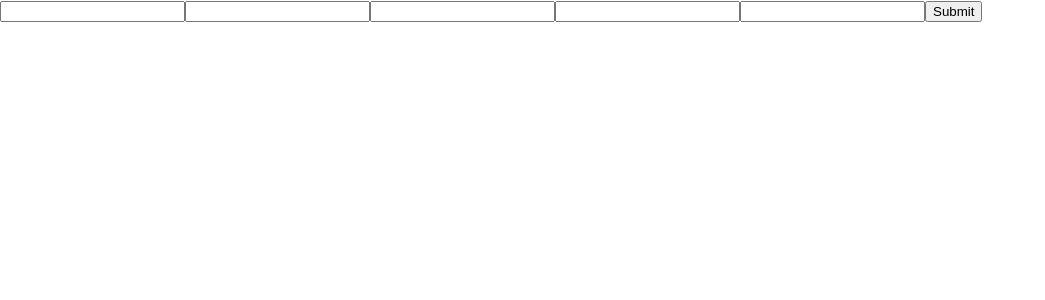
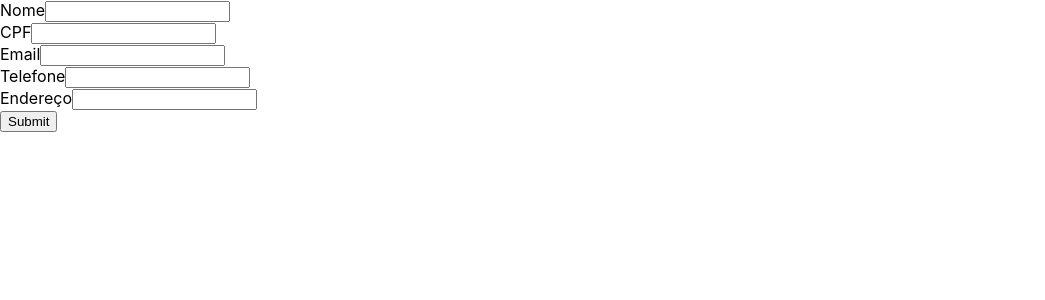
Before and after one commit to caiojlima/desafio-hkl, a React (Create React App) app: page / in a window 1280 px wide. Shown: the top 300 px of the page, without its empty margins (0-1045 px from the left). Built offline with nearby package versions, Linux system fonts and the light colour scheme.

Commit message:
[FEAT]: Zod Implementation

```diff
--- a/package.json
+++ b/package.json
@@ -3,6 +3,7 @@
   "version": "0.1.0",
   "private": true,
   "dependencies": {
+    "@hookform/resolvers": "^3.9.0",
     "@testing-library/jest-dom": "^5.17.0",
     "@testing-library/react": "^13.4.0",
     "@testing-library/user-event": "^13.5.0",
@@ -15,7 +16,8 @@
     "react-hook-form": "^7.52.1",
     "react-scripts": "5.0.1",
     "typescript": "^4.9.5",
-    "web-vitals": "^2.1.4"
+    "web-vitals": "^2.1.4",
+    "zod": "^3.23.8"
   },
   "scripts": {
     "start": "react-scripts start",
--- a/src/@types/user.ts
+++ b/src/@types/user.ts
@@ -1,10 +1,21 @@
+import { z, ZodType } from "zod";
+
 export interface IUser {
     name: string;
     document: string;
     email: string;
-    phone: number;
+    phone: string;
     address: string;
   }
+
+  export const UserSchema: ZodType<IUser> = z.object({
+    name: z.string().min(1, "Nome é obrigatório"),
+    document: z.string().regex(/^\d{3}\.\d{3}\.\d{3}-\d{2}$/, "CPF Inválido").min(1),
+    email: z.string().email({ message: "Email Inválido" }).min(1),
+    phone: z.string().regex(/^\([1-9]{2}\) (?:[2-8]|9[0-9])[0-9]{3}\-[0-9]{4}$/, "Telefone inválido").min(1),
+    address: z.string(),
+  });
+
   export type UserContextType = {
     users: IUser[];
     saveUser: (user: IUser) => void;
--- a/src/components/UserForm.tsx
+++ b/src/components/UserForm.tsx
@@ -1,24 +1,45 @@
 import * as React from 'react';
 import { SubmitHandler, useForm } from 'react-hook-form';
-import { IUser } from '../@types/user';
+import { IUser, UserSchema } from '../@types/user';
+import { zodResolver } from "@hookform/resolvers/zod";
 
 const UserForm: React.FC = () => {
     const {
         register,
         handleSubmit,
-      } = useForm<IUser>()
+        formState: { errors }
+      } = useForm<IUser>({ resolver: zodResolver(UserSchema) })
 
     const onSubmit: SubmitHandler<IUser> = (data) => console.log(data)
 
     return (
         /* "handleSubmit" will validate your inputs before invoking "onSubmit" */
         <form onSubmit={handleSubmit(onSubmit)}>
-          {/* register your input into the hook by invoking the "register" function */}
-          <input {...register("name")} />
-          <input {...register("document")} />
-          <input {...register("email")} />
-          <input {...register("phone")} />
-          <input {...register("address")} />
+          <div>
+            <label htmlFor="name">Nome</label>
+            <input {...register("name")} />
+            {errors.name && <span>{errors.name.message}</span>}
+          </div>
+          <div>
+            <label htmlFor="document">CPF</label>
+            <input {...register("document")} />
+            {errors.document && <span>{errors.document.message}</span>}
+          </div>
+          <div>
+            <label htmlFor="email">Email</label>
+            <input {...register("email")} />
+            {errors.email && <span>{errors.email.message}</span>}
+          </div>
+          <div>
+            <label htmlFor="phone">Telefone</label>
+            <input {...register("phone")} />
+            {errors.phone && <span>{errors.phone.message}</span>}
+          </div>
+          <div>
+            <label htmlFor="address">Endereço</label>
+            <input {...register("address")} />
+            {errors.address && <span>{errors.address.message}</span>}
+          </div>
           <input type="submit" />
         </form>
       )
```
Also changed, not shown: 1 other file (tests, documents, lock files or other folders).
